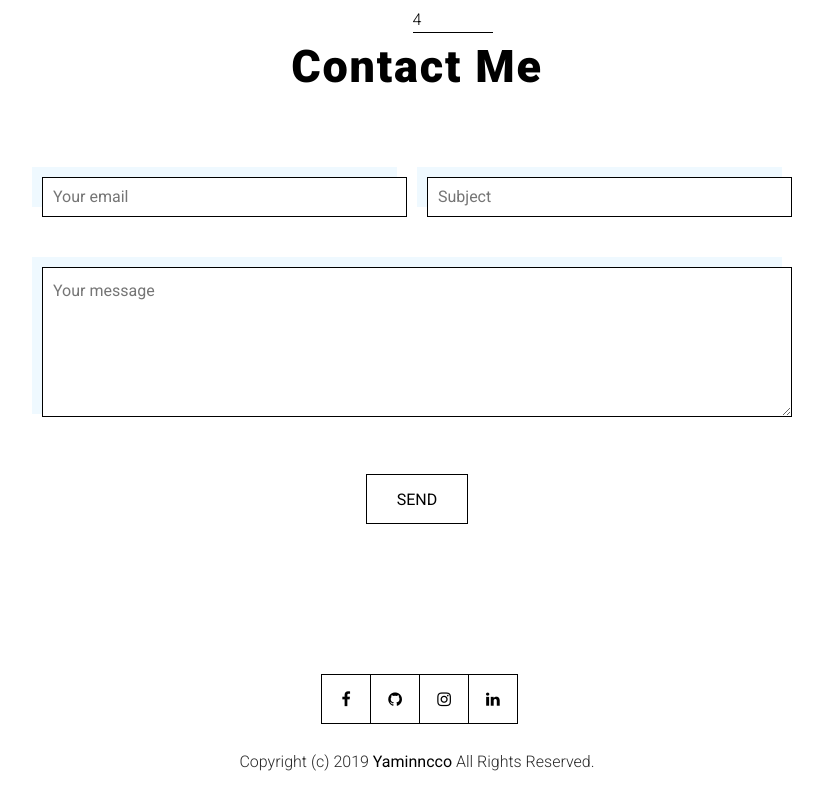
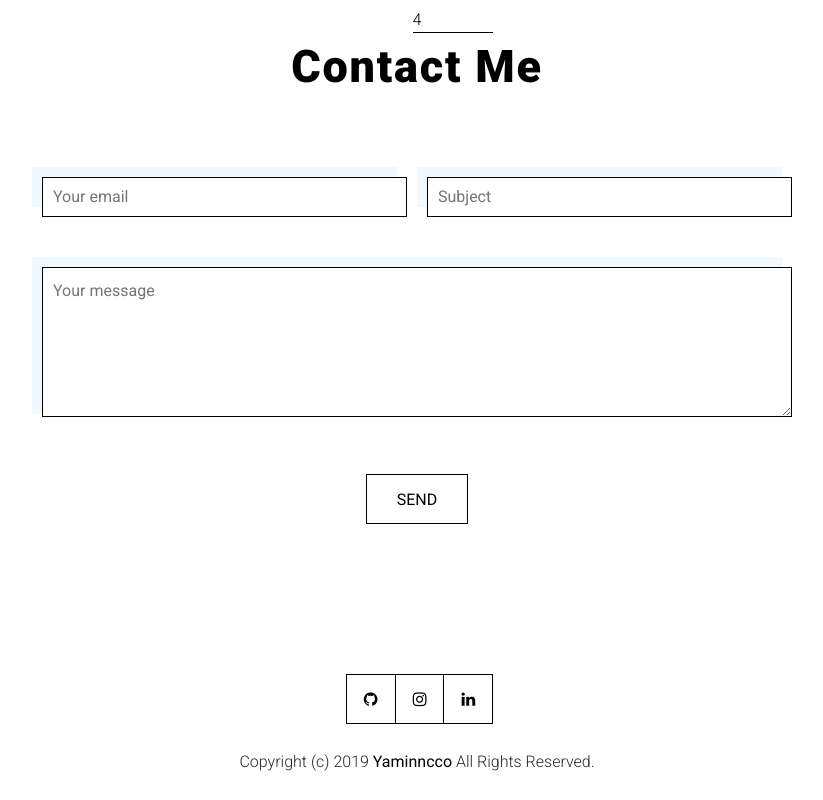
Before and after one commit to naywood/newPortfolio, a plain HTML site: page index.html in a window 1280 px wide. Shown: the part 5889-6689 px from the top of the page, without its empty margins (223-1046 px from the left). Drawn offline with Linux system fonts and the light colour scheme.

Commit message:
deleted facebook link at bottom

```diff
--- a/index.html
+++ b/index.html
@@ -525,7 +525,6 @@
 
 				<!-- Follow -->
 				<ul class="follow">
-					<li><a href="https://www.facebook.com/profile.php?id=100007705486964" class="icon-btn-outline"><i class="fa fa-facebook"></i></a></li>
 					<li><a href="https://github.com/naywood" class="icon-btn-outline"><i class="fa fa-github"></i></a></li>
 					<li><a href="https://www.instagram.com/naywood/" class="icon-btn-outline"><i class="fa fa-instagram"></i></a></li>
 					<li><a href="https://www.linkedin.com/in/naomi-woodruff-162450173/" class="icon-btn-outline"><i class="fa fa-linkedin"></i></a></li>
```
